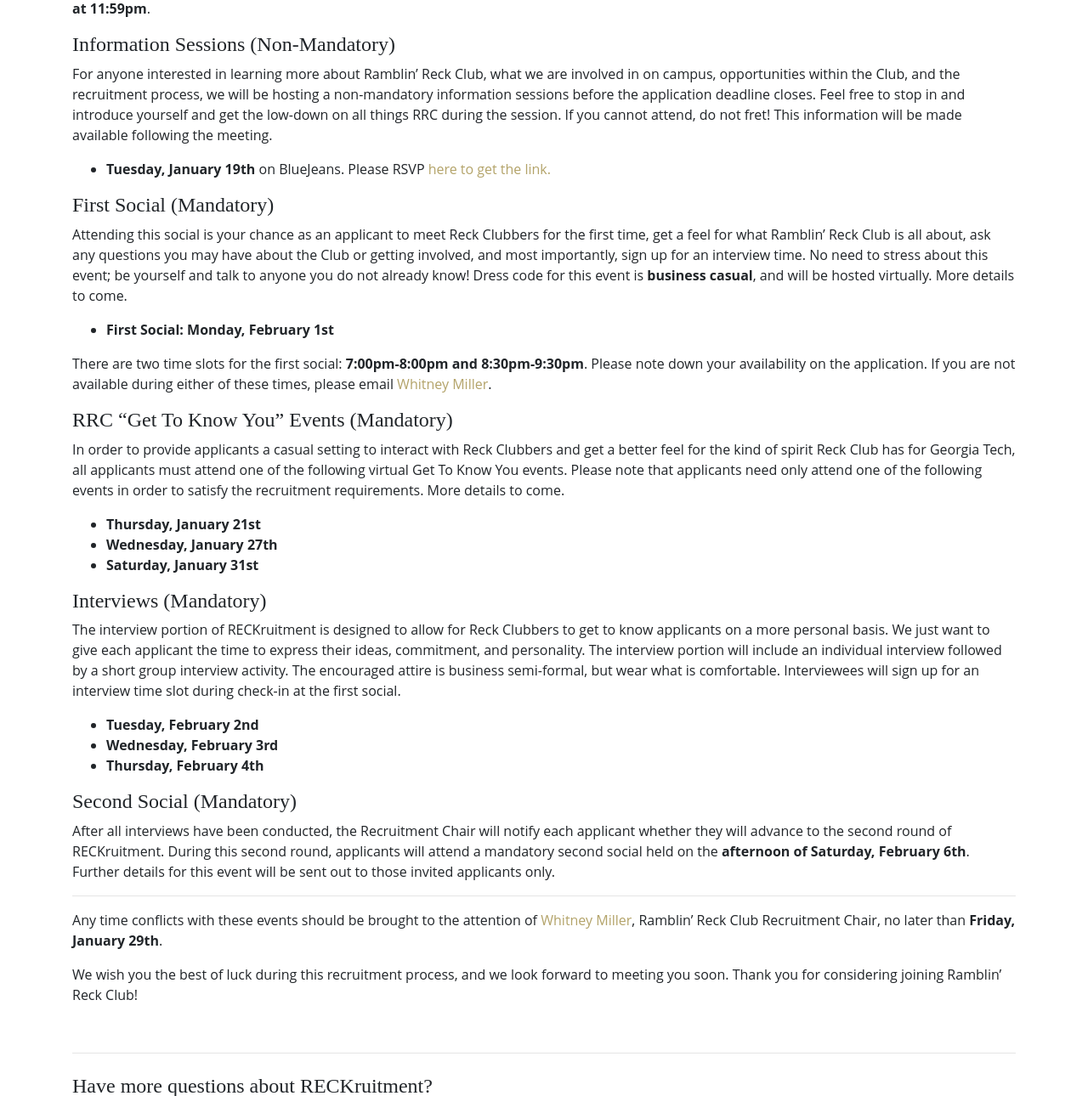
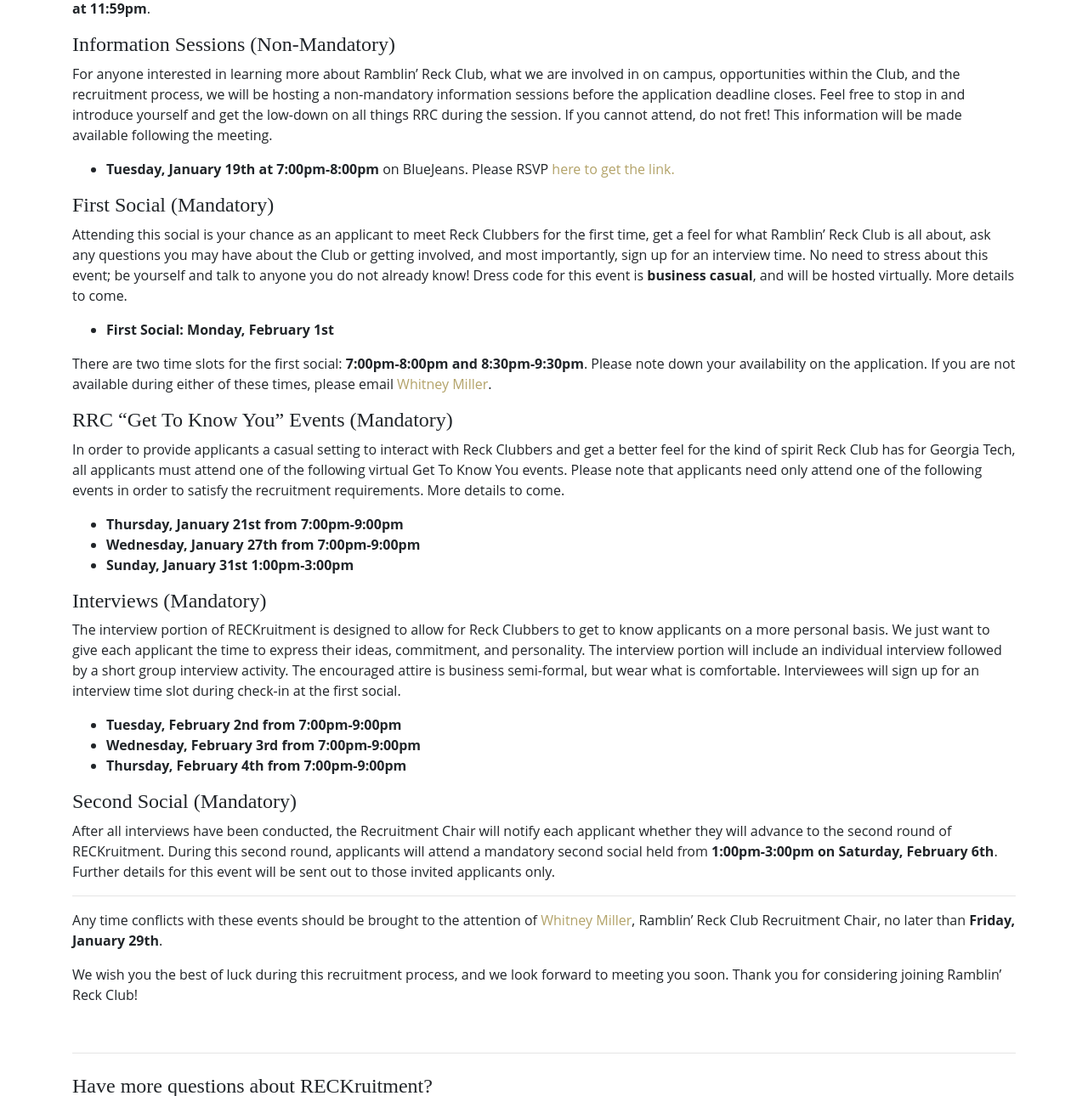
Before and after one commit to whancock6/website, a PHP site: page /reckruitment in a window 1280 px wide. Shown: the part 1740-3030 px from the top of the page at 85% size. Run offline with PHP 8.4, Linux system fonts and the light colour scheme.

Commit message:
Add times for reckruitment
added times to each event

```diff
--- a/reckruitment/index.php
+++ b/reckruitment/index.php
@@ -49,7 +49,7 @@
 <p>For anyone interested in learning more about Ramblin’ Reck Club, what we are involved in on campus, opportunities within the Club, and the recruitment process, we will be hosting a non-mandatory information sessions before the application deadline closes. Feel free to stop in and introduce yourself and get the low-down on all things RRC during the session. If you cannot attend, do not fret! This information will be made available following the meeting. </p>
 
 <ul>
-    <li><strong>Tuesday, January 19th</strong> on BlueJeans. Please RSVP <a href="https://docs.google.com/forms/d/e/1FAIpQLSeZaYJvdWcWPtwGN8MZsKKcwL5gFBEuoll8aDVcO6FR7q6N_w/viewform?usp=sf_link" target="blank">here to get the link.</a> </li>
+    <li><strong>Tuesday, January 19th at 7:00pm-8:00pm</strong> on BlueJeans. Please RSVP <a href="https://docs.google.com/forms/d/e/1FAIpQLSeZaYJvdWcWPtwGN8MZsKKcwL5gFBEuoll8aDVcO6FR7q6N_w/viewform?usp=sf_link" target="blank">here to get the link.</a> </li>
 <!--    <li><strong>First Social: Monday, January 28th at 7:15pm (Mandatory)</strong></li>-->
 <!--  <li>Check back here in December 2019 for info session dates for the 2020 recruitment cycle!</li>-->
 </ul>
@@ -66,9 +66,9 @@
     <p>In order to provide applicants a casual setting to interact with Reck Clubbers and get a better feel for the kind of spirit Reck Club has for Georgia Tech, all applicants must attend one of the following virtual Get To Know You events. Please note that applicants need only attend one of the following events in order to satisfy the recruitment requirements. More details to come.</p>
 
 <ul>
-    <li><strong>Thursday, January 21st</strong></li>
-    <li><strong>Wednesday, January 27th</strong></li>
-    <li><strong>Saturday, January 31st</strong></li>
+    <li><strong>Thursday, January 21st from 7:00pm-9:00pm</strong></li>
+    <li><strong>Wednesday, January 27th from 7:00pm-9:00pm</strong></li>
+    <li><strong>Sunday, January 31st 1:00pm-3:00pm</strong></li>
 <!--    <li><strong>Interviews: Tuesday, January 29th through Thursday, January 31st from 5:30-9pm (Mandatory)</strong></li>-->
 <!--    <li>Check back here in December 2019 for athletic social dates for the 2020 recruitment cycle!</li>-->
 </ul>
@@ -77,13 +77,13 @@
 
     <p>The interview portion of RECKruitment is designed to allow for Reck Clubbers to get to know applicants on a more personal basis. We just want to give each applicant the time to express their ideas, commitment, and personality. The interview portion will include an individual interview followed by a short group interview activity. The encouraged attire is business semi-formal, but wear what is comfortable. Interviewees will sign up for an interview time slot during check-in at the first social.</p>
     <ul>
-        <li><strong>Tuesday, February 2nd</strong></li>
-        <li><strong>Wednesday, February 3rd</strong></li>
-        <li><strong>Thursday, February 4th</strong></li>
+        <li><strong>Tuesday, February 2nd from 7:00pm-9:00pm</strong></li>
+        <li><strong>Wednesday, February 3rd from 7:00pm-9:00pm</strong></li>
+        <li><strong>Thursday, February 4th from 7:00pm-9:00pm</strong></li>
     </ul>
 
 <h4 class="mb-2" id="second-social">Second Social (Mandatory)</h4>
-    <p>After all interviews have been conducted, the Recruitment Chair will notify each applicant whether they will advance to the second round of RECKruitment. During this second round, applicants will attend a mandatory second social held on the <strong>afternoon of Saturday, February 6th</strong>. Further details for this event will be sent out to those invited applicants only.</p>
+    <p>After all interviews have been conducted, the Recruitment Chair will notify each applicant whether they will advance to the second round of RECKruitment. During this second round, applicants will attend a mandatory second social held from <strong>1:00pm-3:00pm on Saturday, February 6th</strong>. Further details for this event will be sent out to those invited applicants only.</p>
 
 <hr class="mb-3"> <!--    adds dividing line-->
     <p>Any time conflicts with these events should be brought to the attention of <a href="mailto:membershipchair@reckclub.org">Whitney Miller</a>, Ramblin’ Reck Club Recruitment Chair, no later than <strong>Friday, January 29th</strong>.</p>
```
